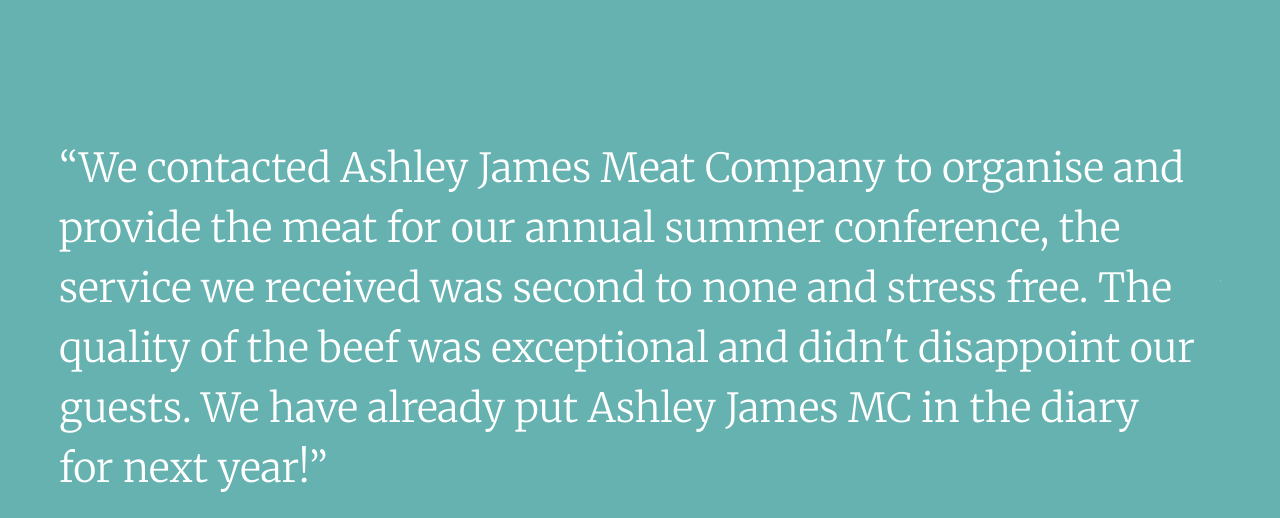
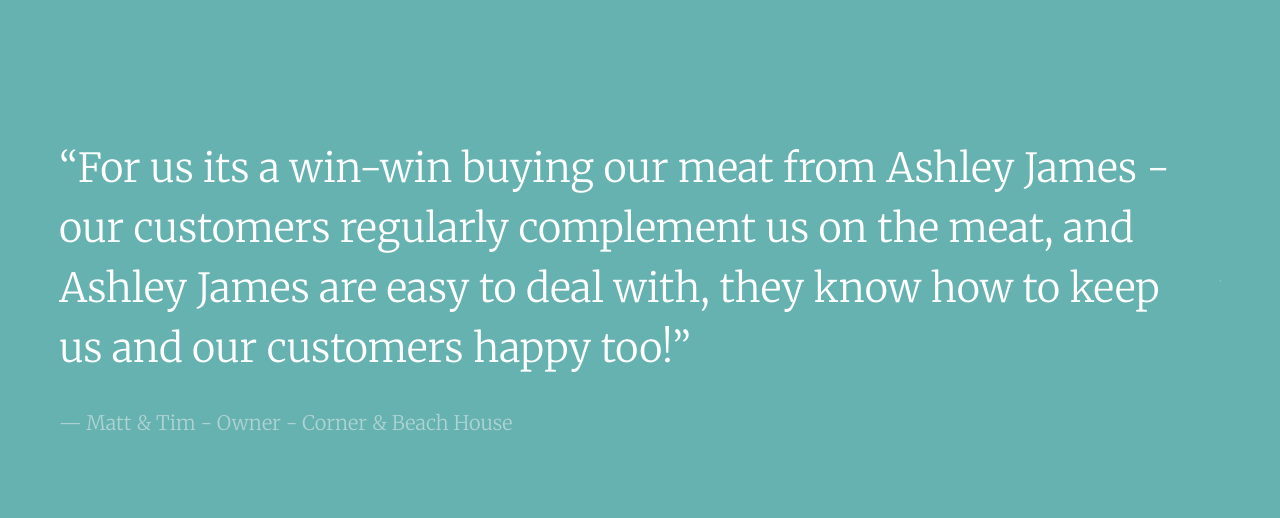
Before and after one commit to ashleyjamesmeatcompany/ashleyjamesmeatcompany.github.io, a plain HTML site: page index.html in a window 1280 px wide. Shown: the part 1882-2400 px from the top of the page. Drawn offline with nearby package versions, Linux system fonts and the light colour scheme; files whose address does not match are found by name; a web font is replaced by a local one.

Commit message:
testimonial

```diff
--- a/index.html
+++ b/index.html
@@ -131,14 +131,12 @@
 									<p class="quote-author">&mdash; Barry - Head Chef - Aunty Bunny's Hut</p>
 								</blockquote>
 							</li>
-<!--
 							<li>
 								<blockquote>
-									<p>&ldquo;We contacted Ashley James Meat Company to organise and provide the meat for our annual summer conference, the service we received was second to none and stress free. The quality of the beef was excpetional and didn't dissapoint our guests. We have already put Ashley James MC in the diary for next year!&rdquo;</p>
-									<p class="quote-author">&mdash; Matt - Owner - The House Group</p>
+									<p>&ldquo;For us its a win-win buying our meat from Ashley James - our customers regularly complement us on the meat, and Ashley James are easy to deal with, they know how to keep us and our customers happy too!&rdquo;</p>
+									<p class="quote-author">&mdash; Matt & Tim - Owner - Corner & Beach House</p>
 								</blockquote>
 							</li>
--->
 							<li>
 								<blockquote>
 									<p>&ldquo;We contacted Ashley James Meat Company to organise and provide the meat for our annual summer conference, the service we received was second to none and stress free. The quality of the beef was exceptional and didn't disappoint our guests. We have already put Ashley James MC in the diary for next year!&rdquo;</p>
```
Also changed, not shown: 1 other file.
